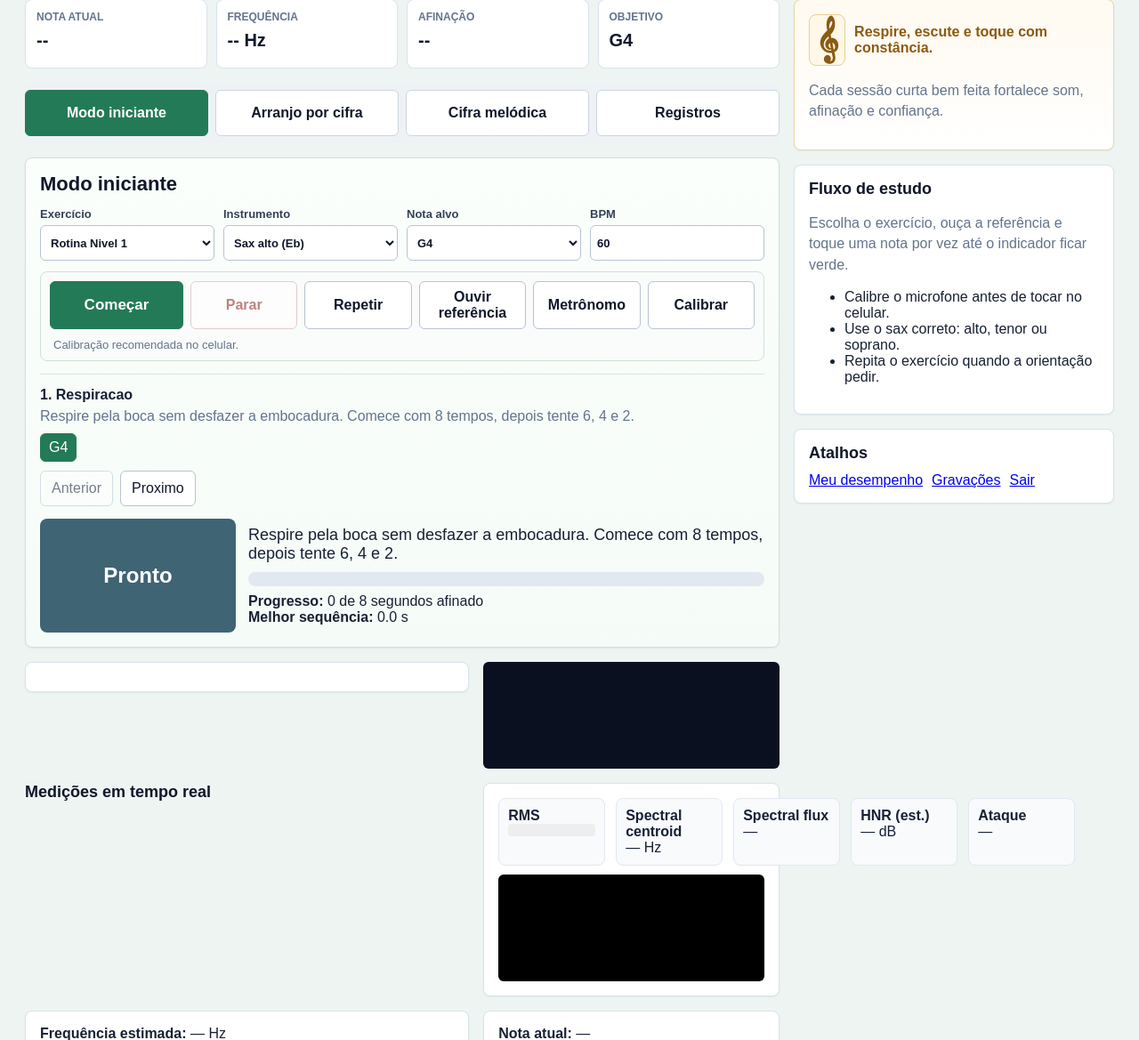
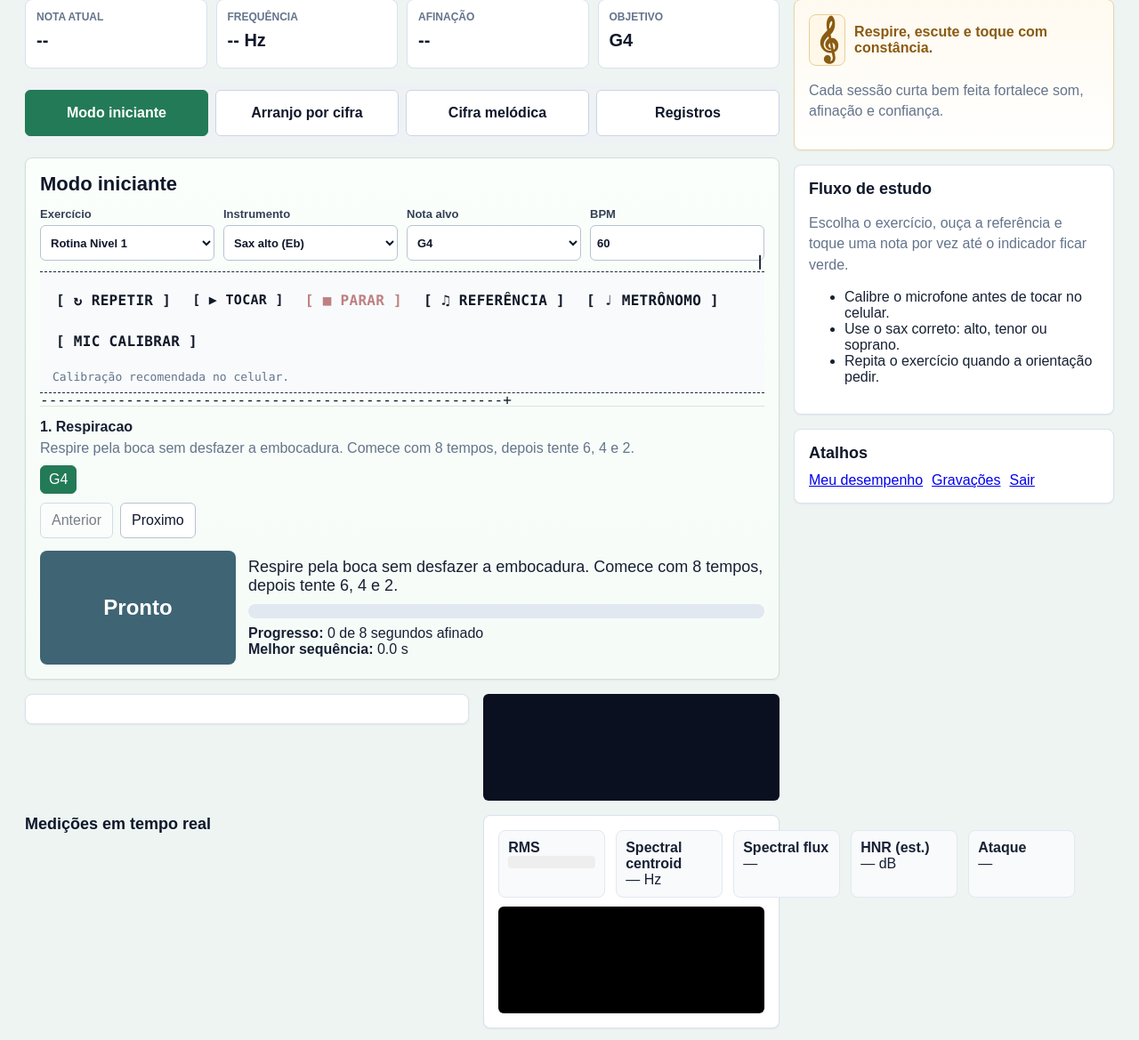
Before and after one commit to monitoramentopedagogico-nam/audio, a Django app: page /audio/ in a window 1280 px wide. Shown: the part 169-1338 px from the top of the page at 89% size. Run offline with Django 4.2, Linux system fonts and the light colour scheme; the visitor is signed in with stand-in values (Sample User, id 1).

Commit message:
Style beginner controls as playback panel

```diff
--- a/mysite/app/static/app/audio.js
+++ b/mysite/app/static/app/audio.js
@@ -746,7 +746,7 @@ function showBeginnerPerformance(step, reason){
 function setBeginnerStartButtonListening(isListening){
   if(!beginnerStartBtn) return;
   beginnerStartBtn.classList.toggle('is-listening', isListening);
-  beginnerStartBtn.textContent = isListening ? 'Ouvindo...' : 'Come\u00e7ar';
+  beginnerStartBtn.textContent = isListening ? '[ \u25b6 OUVINDO ]' : '[ \u25b6 TOCAR ]';
 }
 
 function startBeginnerPractice(){
@@ -931,7 +931,7 @@ async function playReferenceSequence(sequence, bpm){
 }
 
 function updateBeginnerMetronomeButton(){
-  if(beginnerMetronomeBtn) beginnerMetronomeBtn.textContent = metronomeIntervalId ? 'Parar metr\u00f4nomo' : 'Metr\u00f4nomo';
+  if(beginnerMetronomeBtn) beginnerMetronomeBtn.textContent = metronomeIntervalId ? '[ \u266a METR\u00d4NOMO ON ]' : '[ \u2669 METR\u00d4NOMO ]';
 }
 
 function updateBeginnerPanel(pitch, rms){
--- a/mysite/app/templates/app/audio.html
+++ b/mysite/app/templates/app/audio.html
@@ -197,44 +197,68 @@
     }
     #beginnerControls select,#beginnerControls input,#perceptionControls select{width:100%;padding:7px}
     .practice-play-panel{
-      display:grid;
-      grid-template-columns:minmax(150px,1.2fr) repeat(5,minmax(96px,1fr));
+      display:flex;
+      flex-wrap:wrap;
       gap:8px;
-      align-items:stretch;
+      align-items:center;
       margin:12px 0;
-      padding:10px;
-      border:1px solid #cfe1d5;
-      border-radius:8px;
-      background:#f9fcfa;
+      padding:12px 10px 10px;
+      border:1px dashed #1f2937;
+      border-left:0;
+      border-right:0;
+      border-radius:0;
+      background:#f8fafc;
+      font-family:Consolas,"Courier New",monospace;
+      position:relative;
+    }
+    .practice-play-panel::before{
+      content:"|";
+      position:absolute;
+      right:0;
+      top:-22px;
+      color:#111827;
+      font-weight:700;
+    }
+    .practice-play-panel::after{
+      content:"------------------------------------------------------+";
+      position:absolute;
+      left:0;
+      bottom:-18px;
+      color:#111827;
+      white-space:nowrap;
+      overflow:hidden;
+      max-width:100%;
     }
     .practice-play-panel button{
-      min-height:52px;
-      font-weight:800;
+      min-height:38px;
+      border:0;
+      border-radius:0;
+      background:transparent!important;
+      color:#111827;
+      font-family:inherit;
+      font-weight:700;
+      letter-spacing:.3px;
+      padding:6px 8px;
     }
     #beginnerStartBtn{
-      background:var(--accent);
-      border-color:var(--accent);
-      color:#fff;
-      font-size:17px;
+      color:#111827;
+      font-size:15px;
     }
     #beginnerStartBtn:hover:not(:disabled){
-      background:var(--accent-strong);
-      border-color:var(--accent-strong);
+      color:var(--accent-strong);
     }
     #beginnerStartBtn.is-listening,
     #beginnerStartBtn.is-listening:disabled{
-      background:#12394f;
-      border-color:#12394f;
-      color:#fff;
+      color:var(--accent-strong);
       opacity:1;
     }
-    #beginnerStopBtn{border-color:#d7a4a4;color:#8f1d1d}
-    #beginnerRepeatBtn,#beginnerReferenceBtn,#beginnerMetronomeBtn,#calibrateMicBtn{background:#fff}
+    #beginnerStopBtn{color:#8f1d1d}
+    .practice-play-panel button:hover:not(:disabled){background:transparent;color:var(--accent-strong)}
     .play-panel-status{
-      grid-column:1 / -1;
+      flex:1 1 100%;
       color:var(--muted);
       font-size:13px;
-      padding:2px 4px 0;
+      padding:6px 4px 0;
     }
     .perception-hidden{display:none!important}
     #beginnerSignal{
@@ -399,14 +423,13 @@
         font-size:14px;
       }
       .practice-play-panel{
-        grid-template-columns:1fr 1fr;
-        padding:8px;
+        display:grid;
+        grid-template-columns:1fr;
+        gap:4px;
+        padding:10px 4px 12px;
       }
-      #beginnerStartBtn{
-        grid-column:1 / -1;
-        min-height:56px;
-      }
-      .play-panel-status{grid-column:1 / -1}
+      .practice-play-panel button{text-align:left}
+      .play-panel-status{font-size:12px}
       #beginnerControls,#perceptionControls,#controls,.tool-row{display:grid;grid-template-columns:1fr;gap:8px;align-items:stretch}
       #beginnerControls label,#perceptionControls label{width:100%;min-width:0}
       #beginnerControls button,#controls button,.tool-row button,#advancedToggle{width:100%}
@@ -493,12 +516,12 @@
       </label>
     </div>
     <div class="practice-play-panel" aria-label="Controles de estudo">
-      <button id="beginnerStartBtn" type="button">Come&ccedil;ar</button>
-      <button id="beginnerStopBtn" type="button" disabled>Parar</button>
-      <button id="beginnerRepeatBtn" type="button">Repetir</button>
-      <button id="beginnerReferenceBtn" type="button">Ouvir refer&ecirc;ncia</button>
-      <button id="beginnerMetronomeBtn" type="button">Metr&ocirc;nomo</button>
-      <button id="calibrateMicBtn" type="button">Calibrar</button>
+      <button id="beginnerRepeatBtn" type="button">[ &#8635; REPETIR ]</button>
+      <button id="beginnerStartBtn" type="button">[ &#9654; TOCAR ]</button>
+      <button id="beginnerStopBtn" type="button" disabled>[ &#9632; PARAR ]</button>
+      <button id="beginnerReferenceBtn" type="button">[ &#9835; REFER&Ecirc;NCIA ]</button>
+      <button id="beginnerMetronomeBtn" type="button">[ &#9833; METR&Ocirc;NOMO ]</button>
+      <button id="calibrateMicBtn" type="button">[ MIC CALIBRAR ]</button>
       <div class="play-panel-status" id="calibrationStatus">Calibra&ccedil;&atilde;o recomendada no celular.</div>
     </div>
     <div id="perceptionControls" class="perception-hidden">
```
